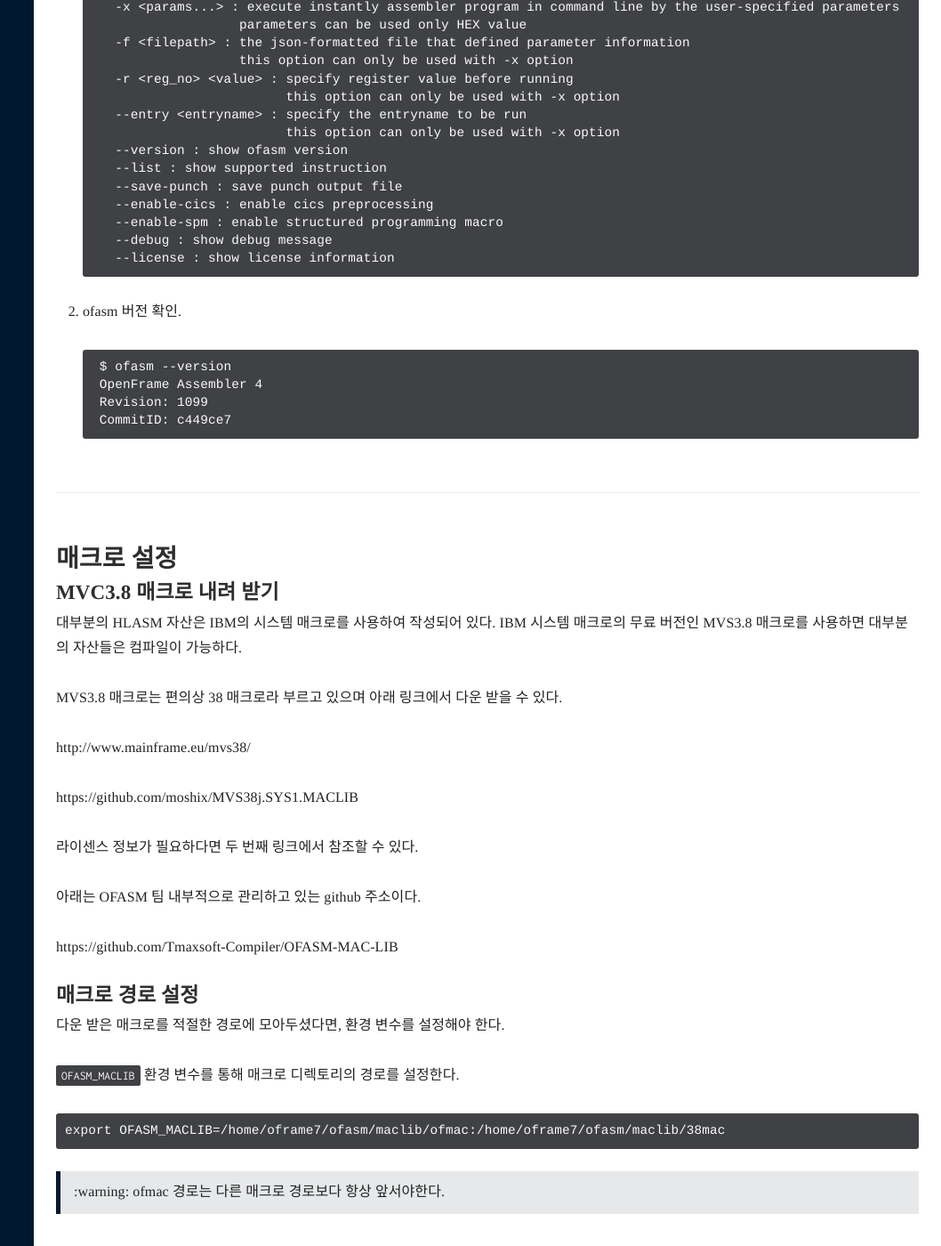
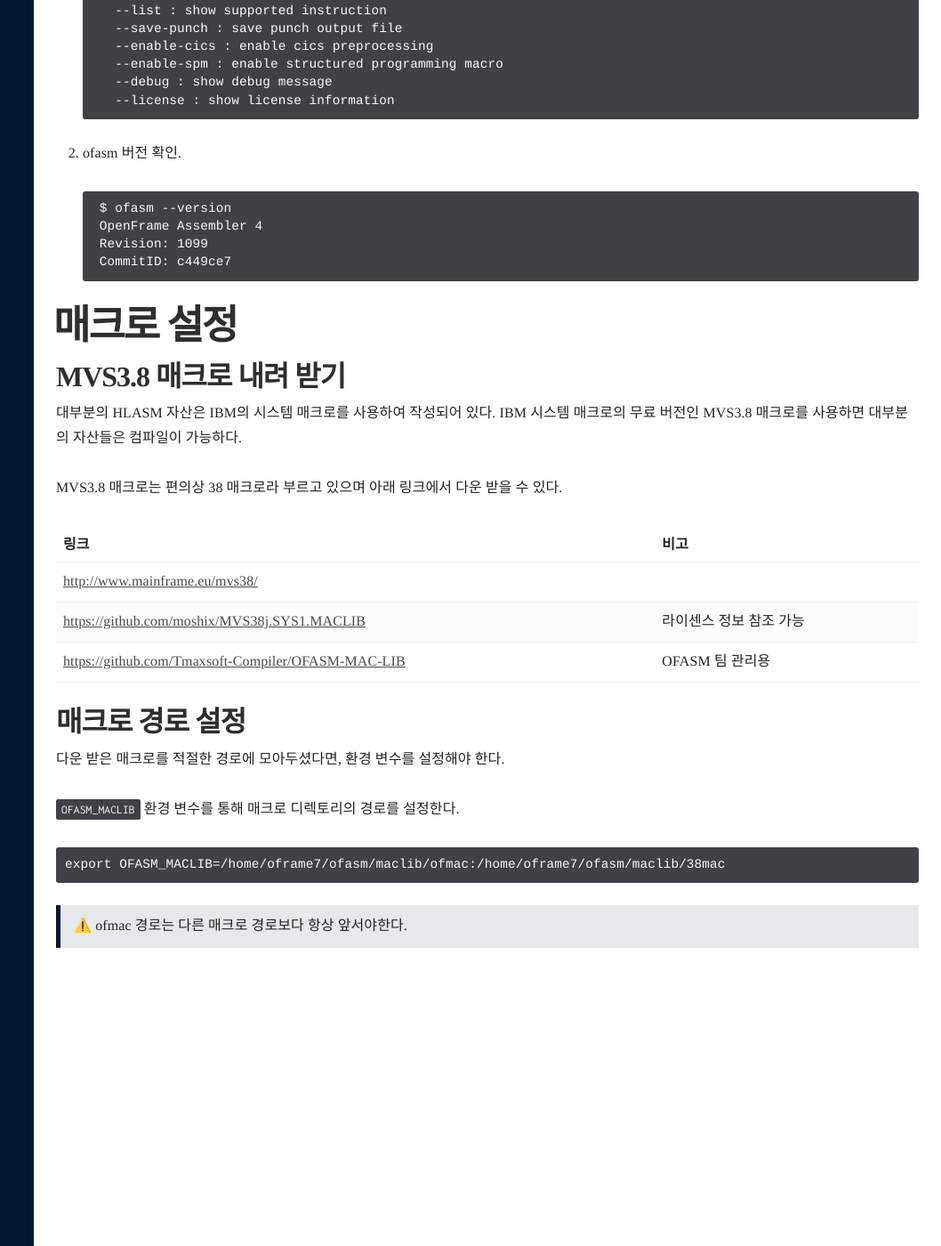
Before and after one commit to Tmaxsoft-Compiler/OFASM-Analyze-Manual, a Jekyll site: the page built from _docs/1_OFASM Novice Engineer/1_Tutorial_env.md, in a window 1280 px wide and 1400 px high, scrolled down 1816 px. Shown: the whole window at 89% size, without its empty margins (222-1280 px from the left). Built offline with Jekyll 4.4.1, drawn with Linux system fonts in a browser that asks for light colours; emoji names are drawn with the system emoji font; some of the changed text lies outside the part shown.

```diff
--- a/Gemfile
+++ b/Gemfile
@@ -9,4 +9,5 @@ group :jekyll_plugins do
   gem 'jekyll-feed', '0.11.0'
   gem 'jekyll-seo-tag', '2.5.0'
   gem 'jekyll-sitemap', '1.2.0'
+  gem 'jemoji'
 end
--- a/_config.yml
+++ b/_config.yml
@@ -29,6 +29,7 @@ plugins:
   - jekyll-sitemap
   - jekyll-seo-tag
   - jekyll-feed
+  - jemoji
 
 exclude:
   - Gemfile
--- a/_docs/1_OFASM Novice Engineer/1_Tutorial_env.md
+++ b/_docs/1_OFASM Novice Engineer/1_Tutorial_env.md
@@ -5,17 +5,15 @@ order: 1
 ---
 
 ## 목차
-- [목차](#목차)
-- [환경 구성](#환경-구성)
-  - [설치](#설치)
-  - [설치 확인](#설치-확인)
-  - [매크로 설정](#매크로-설정)
-    - [MVC3.8 매크로 내려 받기](#MVC3-8-매크로-내려-받기)
-    - [매크로 경로 설정](#매크로-경로-설정)
+- [설치](#설치)
+- [설치 확인](#설치-확인)
+- [매크로 설정](#매크로-설정)
+  - [MVS3.8 매크로 내려 받기](#mvs38-매크로-내려-받기)
+  - [매크로 경로 설정](#매크로-경로-설정)
+
 ---
 
-## 환경 구성
-### 설치
+# 설치
 
 * 인스톨러를 이용한 설치
 
@@ -44,7 +42,7 @@ order: 1
 
         $ source ~/.bash_profile
 
-### 설치 확인
+# 설치 확인
 
 1. ofasm help 메시지 확인.
 
@@ -83,24 +81,20 @@ order: 1
         Revision: 1099
         CommitID: c449ce7
 
-### 매크로 설정
-#### MVC3.8 매크로 내려 받기
+# 매크로 설정
+## MVS3.8 매크로 내려 받기
 
 대부분의 HLASM 자산은 IBM의 시스템 매크로를 사용하여 작성되어 있다. IBM 시스템 매크로의 무료 버전인 MVS3.8 매크로를 사용하면 대부분의 자산들은 컴파일이 가능하다.
 
 MVS3.8 매크로는 편의상 38 매크로라 부르고 있으며 아래 링크에서 다운 받을 수 있다.
 
-http://www.mainframe.eu/mvs38/
+| 링크 | 비고 |
+| --- | --- |
+|[http://www.mainframe.eu/mvs38/](http://www.mainframe.eu/mvs38/) | |
+|[https://github.com/moshix/MVS38j.SYS1.MACLIB](https://github.com/moshix/MVS38j.SYS1.MACLIB) | 라이센스 정보 참조 가능 |
+|[https://github.com/Tmaxsoft-Compiler/OFASM-MAC-LIB](https://github.com/Tmaxsoft-Compiler/OFASM-MAC-LIB) | OFASM 팀 관리용 |
 
-https://github.com/moshix/MVS38j.SYS1.MACLIB
-
-라이센스 정보가 필요하다면 두 번째 링크에서 참조할 수 있다.
-
-아래는 OFASM 팀 내부적으로 관리하고 있는 github 주소이다.
-
-https://github.com/Tmaxsoft-Compiler/OFASM-MAC-LIB
-
-#### 매크로 경로 설정
+## 매크로 경로 설정
 
 다운 받은 매크로를 적절한 경로에 모아두셨다면, 환경 변수를 설정해야 한다.
 
```
Also changed, not shown: Gemfile.lock.
